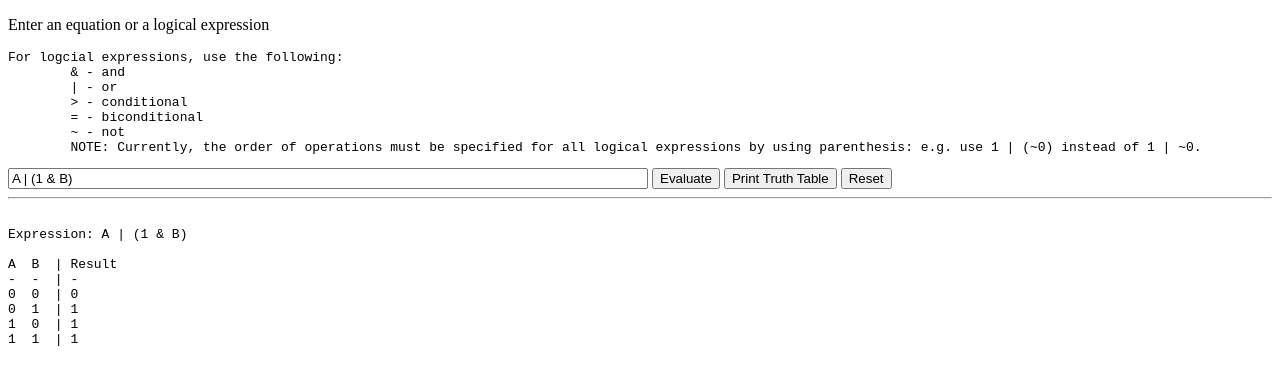
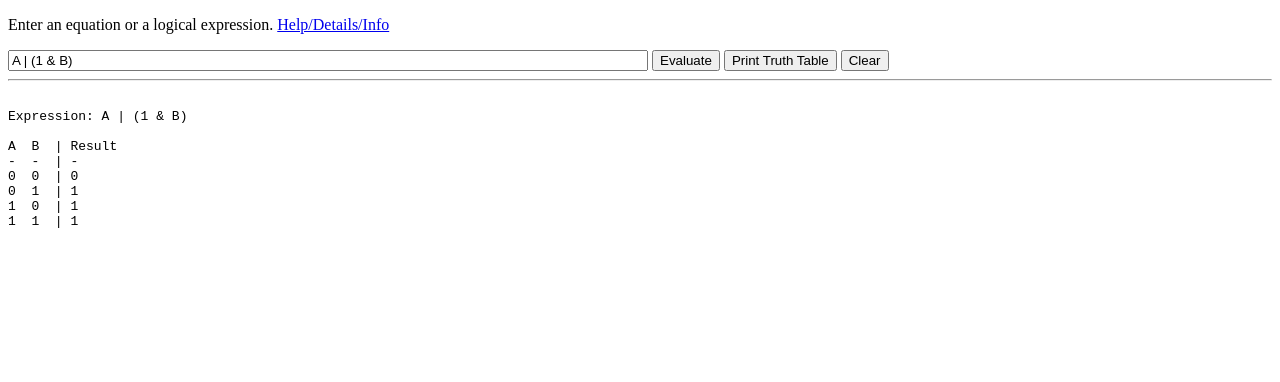
Before and after one commit to charlesboyd/eqsolver, a plain HTML site: page index.htm in a window 1280 px wide. Drawn offline with Linux system fonts and the light colour scheme.

Commit message:
Cleanup, move info to readme.txt

```diff
--- a/index.htm
+++ b/index.htm
@@ -14,43 +14,52 @@
         doEval = function(){
             var ex = document.getElementById('input').value;
             document.getElementById('output').innerHTML = solver.evaluate(ex);
-        }
+        };
 
         doTT = function(){
             var ex = document.getElementById('input').value;
             document.getElementById('output').innerHTML = "";
             solver.printTruthTable(ex);
+        };
+
+        doAuto = function(){
+            var ex = document.getElementById('input').value;
+            document.getElementById('output').innerHTML = "";
+            solver.auto(ex);
+        };
+
+        clear = function(){
+            document.getElementById('input').value="";
+            document.getElementById('output').innerHTML = "";
         }
 
     </script>
 </head>
 <body>
 
-    <p>Enter an equation or a logical expression</p>
-    <p style="white-space: pre; font-family: monospace;">For logcial expressions, use the following:
-        &amp; - and
-        | - or
-        > - conditional
-        = - biconditional
-        ~ - not
-        NOTE: Currently, the order of operations must be specified for all logical expressions by using parenthesis: e.g. use 1 | (~0) instead of 1 | ~0.</p>
-    <input id="input" name="input" type="text" value="A | (1 & B)" style="width: 50%;"/>
+    <p>Enter an equation or a logical expression. <a href="readme.txt">Help/Details/Info</a></p>
+    <input id="input" name="input" type="text" value="" style="width: 50%;"/>
     <button onclick="doEval();">Evaluate</button>
     <button onclick="doTT();">Print Truth Table</button>
-    <button onclick="location.reload();">Reset</button>
+    <button onclick="location.clear();">Clear</button>
+
     <br/>
     <hr/>
+
     <p id="output" style="white-space: pre; font-family: monospace;"></p>
 
     <script>
+       //Bind to the return/enter key
         document.getElementById("input").addEventListener("keyup", function(event) {
             event.preventDefault();
             if (event.keyCode == 13) {
-                doEval();
+                doAuto();
             }
         });
 
-        doTT();
+        //Default for page load
+        document.getElementById('input').value = 'A | (1 & B)';
+        doAuto();
     </script>
 
 </body>
--- a/solver-spec.js
+++ b/solver-spec.js
@@ -1,3 +1,9 @@
+/*
+
+This file is still under devlopment!
+
+*/
+
 describe("Solver", function() {
 
     beforeEach(function() {
--- a/solver.js
+++ b/solver.js
@@ -7,42 +7,8 @@
 
     Can be used as a node.js script or included in a webpage.
 
-    For equations, use the following:
-    +   add
-    -   subtract
-    *   multiply
-    /   divide
-    ^   raise to a power
+   See readme.txt for more info.
 
-    For logcial expressions, use the following:
-    &   and
-    |   or
-    >   conditional
-    =   biconditional/equivalent
-    ~   not
-    !   not
-
-    Parenthesis such as () may be used for grouping.
-
-    A value of zero (0) is assumed to be false. All others are assumed to be true. Truthy output from this script will be represented by a value of one (1).
-
-    Variables A to Z may be included for truth table printing.
-
-    For solver.valuate(), all variables A to Z (except T) are assumed to have a value of zero (0) unless otherwise specified. The variable T is given a default value of one (1) and the variable F is given a default value of zero (0).
-
-    The solver.auto() will evalute the experession provided (if it is valid), unless a variable besides T or F is provided, in which case it will print a truth table for the expression.
-
-    Currently, the order of operations must be specified for all logical expressions by using parenthesis: e.g. use 1 | (~0) instead of 1 | ~0.
-
-*/
-
-
-console.log("INIT");
-
-/*
-
-
-Note that only 0 evaluates to false, all other values (including 1) evaluate to true (output as the value 1).
 */
 
 Array.prototype.peek = function(){
@@ -71,7 +37,12 @@ var solver = (function(){
     }
 
     function isValidEx(ex){
-        //TODO
+        if(typeof(ex)!=='string'){
+            return false;
+        }
+
+        //TODO!
+
         return true;
     }
 
@@ -359,8 +330,23 @@ var solver = (function(){
 
     function auto(ex){
         checkValidEx(ex);
-        //TODO
-        evaluate(ex);
+        var containsVars = false;
+        var i;
+        for(i=0; i<ex.length; i++){
+            var c = ex.charAt(i);
+            if(isLetterChar(c) && c!=='T' && c!=='F'){
+                containsVars = true;
+                break;
+            }
+        }
+        if(containsVars){
+            printTruthTable(ex);
+        }else{
+            var result = evaluate(ex);
+            echo(result);
+            return result;
+        }
+        return true;
     }
 
     return {
@@ -380,13 +366,7 @@ var solver = (function(){
 }());
 
 
-
-//setVar('A', 3);
-//printEval("(1&~1)|A");
-
-//printTruthTable("(B&~1)|A");
-//printTruthTable("A | (B & C) | H|E|L|L|O");
-
-//printVarStore();
-
-console.log("COMPLETE");
+/* e.g.
+    solver.printTruthTable("(B&~1)|A");
+    solver.printTruthTable("A | (B & C) | H|E|L|L|O");
+*/
```
Also changed, not shown: readme.txt (added).
